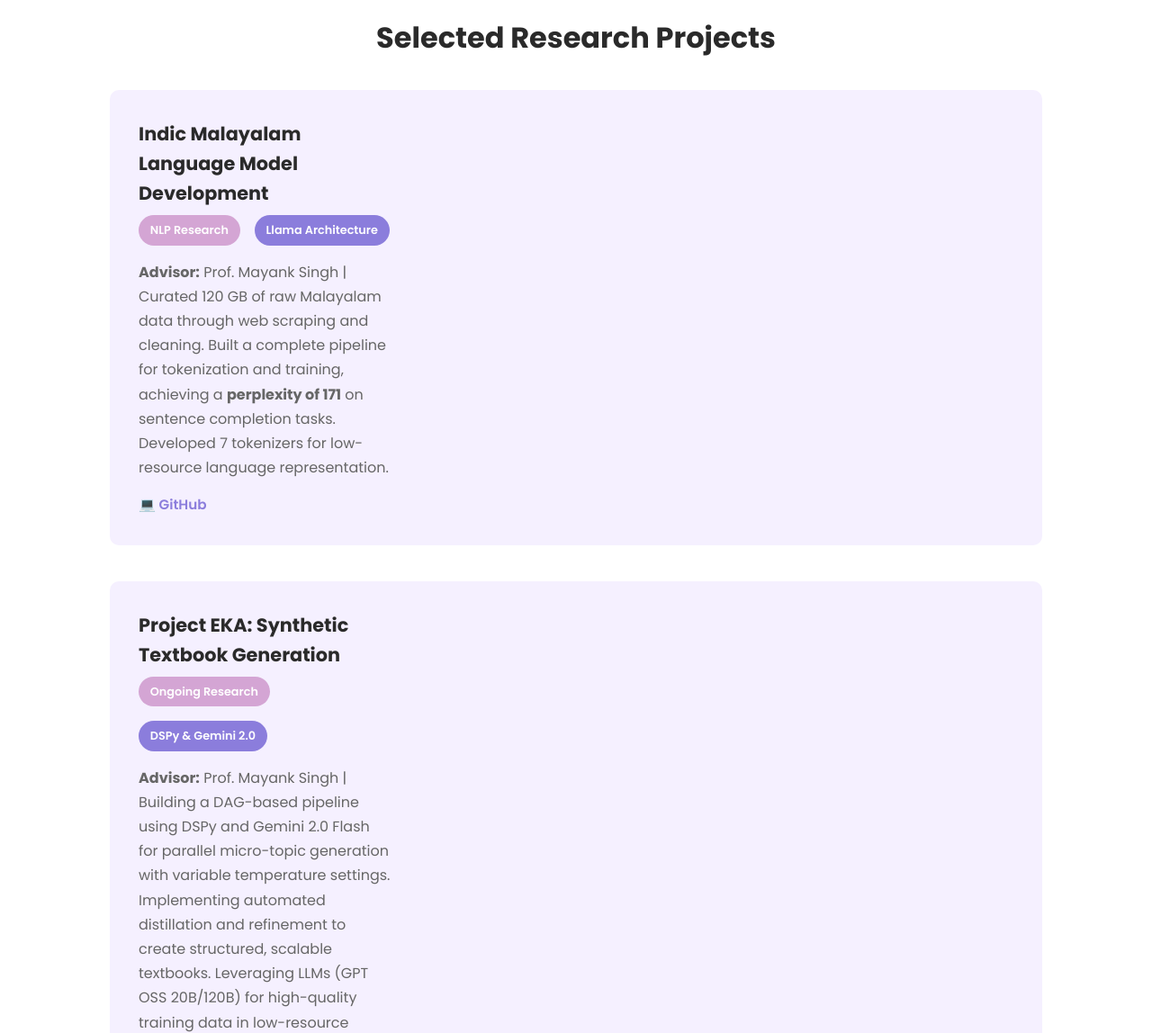
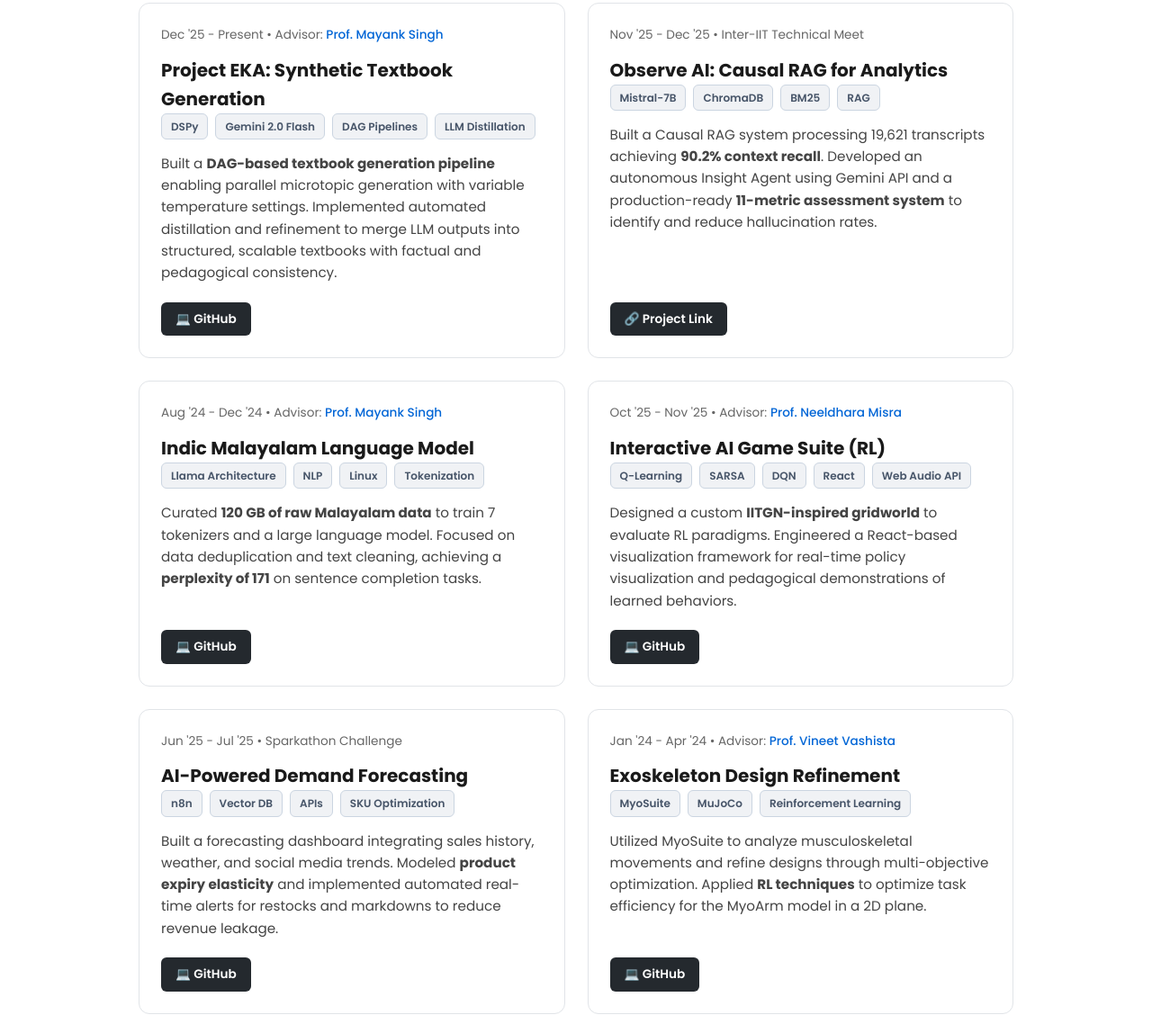
Before and after one commit to Mishrashrishti/shrishti-mishra.github.io, a plain HTML site: page index.html in a window 1280 px wide. Shown: the part 1652-2800 px from the top of the page at 90% size. Drawn offline with Linux system fonts and the light colour scheme.

Commit message:
Update index.html

```diff
--- a/index.html
+++ b/index.html
@@ -1,3 +1,4 @@
+
 <!DOCTYPE html>
 <html lang="en">
 <head>
@@ -606,7 +607,6 @@
 
       <p>Final-year undergraduate at <strong>IIT Gandhinagar</strong>, majoring in Mechanical Engineering with a Minor in Computer Science and Engineering. Dedicated to bridging the digital divide through <strong>Multilingual and Low-Resource NLP</strong>.</p>
 
-      <p><strong>Decision Analytics Associate at ZS Associates (2026)</strong></p>
 
       <div class="cta-buttons">
         <a href="#projects" class="btn btn-primary">View Projects</a>
@@ -638,121 +638,250 @@
         <p>Outside the lab, I am equally motivated by curiosity and community. I read widely, write occasionally, and enjoy conversations that stretch how I think. I like staying active—whether it's cycling around campus or playing tennis—and I often find that some of my best ideas come when I'm away from my laptop. I also enjoy bringing people together through hackathons and tech initiatives, creating spaces where learning, collaboration, and experimentation thrive.</p>
       </div>
     </div>
-  </section>
+  <section id="projects">
+  <h2>Selected Projects</h2>
 
-  <section id="projects">
-    <h2>Selected Research Projects</h2>
-    <div class="publications-grid">
+  <style>
+    .projects-grid {
+      display: grid;
+      grid-template-columns: repeat(auto-fit, minmax(350px, 1fr));
+      gap: 25px;
+      padding: 20px 0;
+    }
 
-      <div class="publication-card">
-        <div class="publication-content">
-          <h3>Indic Malayalam Language Model Development</h3>
-          <div class="publication-meta">
-            <span class="badge venue">NLP Research</span>
-            <span class="badge">Llama Architecture</span>
+    .project-card {
+      background: #ffffff;
+      border: 1px solid #e1e4e8;
+      border-radius: 12px;
+      padding: 24px;
+      transition: transform 0.2s, box-shadow 0.2s;
+      display: flex;
+      flex-direction: column;
+      justify-content: space-between;
+    }
+
+    .project-card:hover {
+      transform: translateY(-5px);
+      box-shadow: 0 10px 20px rgba(0,0,0,0.1);
+    }
+
+    .project-header h3 {
+      margin-top: 0;
+      color: #1a1a1a;
+      font-size: 1.25rem;
+    }
+
+    .project-meta {
+      font-size: 0.85rem;
+      color: #666;
+      margin-bottom: 12px;
+    }
+
+    .advisor-link {
+      color: #0366d6;
+      text-decoration: none;
+      font-weight: 500;
+    }
+
+    .tech-tags {
+      display: flex;
+      flex-wrap: wrap;
+      gap: 8px;
+      margin-bottom: 15px;
+    }
+
+    .tag {
+      background: #f0f2f5;
+      color: #475569;
+      padding: 4px 10px;
+      border-radius: 6px;
+      font-size: 0.75rem;
+      font-weight: 600;
+      border: 1px solid #cbd5e1;
+    }
+
+    .project-description {
+      font-size: 0.95rem;
+      line-height: 1.6;
+      color: #444;
+      margin-bottom: 20px;
+    }
+
+    .project-links {
+      display: flex;
+      gap: 12px;
+    }
+
+    .btn-link {
+      text-decoration: none;
+      font-size: 0.85rem;
+      font-weight: 600;
+      padding: 8px 16px;
+      border-radius: 6px;
+      transition: 0.2s;
+      display: inline-flex;
+      align-items: center;
+    }
+
+    .btn-primary {
+      background: #24292e;
+      color: white;
+    }
+
+    .btn-primary:hover {
+      background: #444;
+    }
+  </style>
+
+  <div class="projects-grid">
+
+    <div class="project-card">
+      <div class="project-header">
+        <div class="project-meta">Dec '25 - Present • Advisor: <a href="https://mayank4490.github.io/" class="advisor-link">Prof. Mayank Singh</a></div>
+        <h3>Project EKA: Synthetic Textbook Generation</h3>
+        <div class="tech-tags">
+          <span class="tag">DSPy</span>
+          <span class="tag">Gemini 2.0 Flash</span>
+          <span class="tag">DAG Pipelines</span>
+          <span class="tag">LLM Distillation</span>
         </div>
-          <p><strong>Advisor:</strong> Prof. Mayank Singh | Curated 120 GB of raw Malayalam data through web scraping and cleaning. Built a complete pipeline for tokenization and training, achieving a <strong>perplexity of 171</strong> on sentence completion tasks. Developed 7 tokenizers for low-resource language representation.</p>
-          <div class="publication-links">
-            <a href="https://github.com/Mishrashrishti/IndMalayalamLLM" target="_blank">💻 GitHub</a>
+        <p class="project-description">
+          Built a <strong>DAG-based textbook generation pipeline</strong> enabling parallel microtopic generation with variable temperature settings. Implemented automated distillation and refinement to merge LLM outputs into structured, scalable textbooks with factual and pedagogical consistency.
+        </p>
       </div>
+      <div class="project-links">
+        <a href="https://github.com/Mishrashrishti/ProjectEKA" class="btn-link btn-primary">💻 GitHub</a>
       </div>
     </div>
 
-      <div class="publication-card">
-        <div class="publication-content">
-          <h3>Project EKA: Synthetic Textbook Generation</h3>
-          <div class="publication-meta">
-            <span class="badge venue">Ongoing Research</span>
-            <span class="badge">DSPy & Gemini 2.0</span>
+    <div class="project-card">
+      <div class="project-header">
+        <div class="project-meta">Nov '25 - Dec '25 • Inter-IIT Technical Meet</div>
+        <h3>Observe AI: Causal RAG for Analytics</h3>
+        <div class="tech-tags">
+          <span class="tag">Mistral-7B</span>
+          <span class="tag">ChromaDB</span>
+          <span class="tag">BM25</span>
+          <span class="tag">RAG</span>
         </div>
-          <p><strong>Advisor:</strong> Prof. Mayank Singh | Building a DAG-based pipeline using DSPy and Gemini 2.0 Flash for parallel micro-topic generation with variable temperature settings. Implementing automated distillation and refinement to create structured, scalable textbooks. Leveraging LLMs (GPT OSS 20B/120B) for high-quality training data in low-resource educational contexts.</p>
-          <div class="publication-links">
-            <a href="https://github.com/Mishrashrishti/ProjectEKA" target="_blank">💻 GitHub</a>
+        <p class="project-description">
+          Built a Causal RAG system processing 19,621 transcripts achieving <strong>90.2% context recall</strong>. Developed an autonomous Insight Agent using Gemini API and a production-ready <strong>11-metric assessment system</strong> to identify and reduce hallucination rates.
+        </p>
       </div>
+      <div class="project-links">
+        <a href="https://iitgnacin-my.sharepoint.com/:u:/g/personal/22110050_iitgn_ac_in/IQClA4gKOYJCQZK9liFsgswjAfWRFBumVifQyWi3W__Pp_0?e=CleEN0" class="btn-link btn-primary">🔗 Project Link</a>
       </div>
     </div>
 
-      <div class="publication-card">
-        <div class="publication-content">
-          <h3>Observe AI: Causal RAG for Contact Center Analytics</h3>
-          <div class="publication-meta">
-            <span class="badge venue">Inter-IIT Tech Meet</span>
-            <span class="badge">Nov-Dec 2025</span>
+    <div class="project-card">
+      <div class="project-header">
+        <div class="project-meta">Aug '24 - Dec '24 • Advisor: <a href="https://mayank4490.github.io/" class="advisor-link">Prof. Mayank Singh</a></div>
+        <h3>Indic Malayalam Language Model</h3>
+        <div class="tech-tags">
+          <span class="tag">Llama Architecture</span>
+          <span class="tag">NLP</span>
+          <span class="tag">Linux</span>
+          <span class="tag">Tokenization</span>
         </div>
-          <p>Developed a Causal RAG system for processing 19,621 contact center transcripts with hybrid retrieval (BM25 + ChromaDB) and quantized Mistral-7B synthesis. Achieved <strong>90.2% context recall and 80% correctness</strong>. Built autonomous Insight Agent with multi-turn conversational reasoning and 11-metric evaluation framework identifying hallucination patterns.</p>
-          <div class="publication-links">
-            <a href="https://github.com/Mishrashrishti/ObserveAI-RAG" target="_blank">💻 GitHub</a>
+        <p class="project-description">
+          Curated <strong>120 GB of raw Malayalam data</strong> to train 7 tokenizers and a large language model. Focused on data deduplication and text cleaning, achieving a <strong>perplexity of 171</strong> on sentence completion tasks.
+        </p>
       </div>
+      <div class="project-links">
+        <a href="https://github.com/Mishrashrishti/NLP_Assignment_Team5/tree/main" class="btn-link btn-primary">💻 GitHub</a>
       </div>
     </div>
 
-      <div class="publication-card">
-        <div class="publication-content">
-          <h3>AI-Powered Demand Forecasting System</h3>
-          <div class="publication-meta">
-            <span class="badge venue">Sparkathon Challenge</span>
-            <span class="badge">Jun-Jul 2025</span>
+    <div class="project-card">
+      <div class="project-header">
+        <div class="project-meta">Oct '25 - Nov '25 • Advisor: <a href="https://scholar.google.co.in/citations?user=XFgieDYAAAAJ&hl=en" class="advisor-link">Prof. Neeldhara Misra</a></div>
+        <h3>Interactive AI Game Suite (RL)</h3>
+        <div class="tech-tags">
+          <span class="tag">Q-Learning</span>
+          <span class="tag">SARSA</span>
+          <span class="tag">DQN</span>
+          <span class="tag">React</span>
+          <span class="tag">Web Audio API</span>
         </div>
-          <p>Built intelligent demand forecasting dashboard integrating sales history, weather, local events, and social media trends for SKU-level inventory optimization. Implemented n8n workflows with Vector DB and APIs. Modeled product expiry elasticity and automated real-time alerts (restock, discounts, markdowns, inter-store transfers) reducing revenue leakage from stockouts and expiry.</p>
-          <div class="publication-links">
-            <a href="https://github.com/Mishrashrishti/DemandForecasting" target="_blank">💻 GitHub</a>
+        <p class="project-description">
+          Designed a custom <strong>IITGN-inspired gridworld</strong> to evaluate RL paradigms. Engineered a React-based visualization framework for real-time policy visualization and pedagogical demonstrations of learned behaviors.
+        </p>
       </div>
+      <div class="project-links">
+        <a href="https://github.com/nishishah05/CampusQuest-An-IITGN-inspired-Gridworld/tree/main" class="btn-link btn-primary">💻 GitHub</a>
       </div>
     </div>
 
-      <div class="publication-card">
-        <div class="publication-content">
-          <h3>Interactive AI Game Suite & RL Visualization</h3>
-          <div class="publication-meta">
-            <span class="badge venue">Reinforcement Learning</span>
-            <span class="badge">Oct-Nov 2025</span>
+    <div class="project-card">
+      <div class="project-header">
+        <div class="project-meta">Jun '25 - Jul '25 • Sparkathon Challenge</div>
+        <h3>AI-Powered Demand Forecasting</h3>
+        <div class="tech-tags">
+          <span class="tag">n8n</span>
+          <span class="tag">Vector DB</span>
+          <span class="tag">APIs</span>
+          <span class="tag">SKU Optimization</span>
         </div>
-          <p><strong>Advisor:</strong> Prof. Neeldhara Misra | Designed custom MDP environment (IITGN-inspired gridworld) comparing Q-Learning, SARSA, and DQN paradigms. Built interactive React-based visualization framework with functional components and Web Audio API for real-time policy visualization and pedagogical demonstrations.</p>
-          <div class="publication-links">
-            <a href="https://github.com/Mishrashrishti/RLGameSuite" target="_blank">💻 GitHub</a>
+        <p class="project-description">
+          Built a forecasting dashboard integrating sales history, weather, and social media trends. Modeled <strong>product expiry elasticity</strong> and implemented automated real-time alerts for restocks and markdowns to reduce revenue leakage.
+        </p>
       </div>
+      <div class="project-links">
+        <a href="https://github.com/Mishrashrishti/AI-Powered-Demand-Forecasting-System" class="btn-link btn-primary">💻 GitHub</a>
       </div>
     </div>
 
-      <div class="publication-card">
-        <div class="publication-content">
-          <h3>Enhancing Exoskeleton Design with MyoSuite and RL</h3>
-          <div class="publication-meta">
-            <span class="badge venue">Biomechanics Research</span>
-            <span class="badge">Jan-Apr 2024</span>
+    <div class="project-card">
+      <div class="project-header">
+        <div class="project-meta">Jan '24 - Apr '24 • Advisor: <a href="https://scholar.google.co.in/citations?user=-EJolg8AAAAJ&hl=en" class="advisor-link">Prof. Vineet Vashista</a></div>
+        <h3>Exoskeleton Design Refinement</h3>
+        <div class="tech-tags">
+          <span class="tag">MyoSuite</span>
+          <span class="tag">MuJoCo</span>
+          <span class="tag">Reinforcement Learning</span>
         </div>
-          <p><strong>Advisor:</strong> Prof. Vineet Vashista | Utilized MyoSuite simulation environment for musculoskeletal movement analysis and exoskeleton design refinement. Applied Deep Q-Networks (DQN) to optimize control policies for biomechanical systems. Replicated basic elbow and finger movements using MuJoCo physics engine.</p>
-          <div class="publication-links">
-            <a href="https://github.com/Mishrashrishti/ExoskeletonRL" target="_blank">💻 GitHub</a>
+        <p class="project-description">
+          Utilized MyoSuite to analyze musculoskeletal movements and refine designs through multi-objective optimization. Applied <strong>RL techniques</strong> to optimize task efficiency for the MyoArm model in a 2D plane.
+        </p>
       </div>
+      <div class="project-links">
+        <a href="https://github.com/Mishrashrishti/Enhancing-Exoskeleton-Design-with-MyoSuite-and-Reinforcement-Learning" class="btn-link btn-primary">💻 GitHub</a>
       </div>
     </div>
 
-      <div class="publication-card">
-        <div class="publication-content">
-          <h3>Human Activity Recognition from Wearables</h3>
-          <div class="publication-meta">
-            <span class="badge venue">Classification & Time Series</span>
-            <span class="badge">Jan-Apr 2024</span>
+    <div class="project-card">
+      <div class="project-header">
+        <div class="project-meta">Jan '24 - Apr '24 • Advisor: <a href="https://nipunbatra.github.io/" class="advisor-link">Prof. Nipun Batra</a></div>
+        <h3>Human Activity Recognition</h3>
+        <div class="tech-tags">
+          <span class="tag">Decision Tree</span>
+          <span class="tag">tsfel</span>
+          <span class="tag">UCI-HAR Dataset</span>
         </div>
-          <p><strong>Advisor:</strong> Prof. Nipun Batra | Trained decision tree classifier on UCI-HAR dataset with 3-axial acceleration and angular velocity data from 30 subjects. Achieved <strong>86%+ accuracy</strong> through feature engineering with tsfel library and hyperparameter optimization. Tested on self-collected wearable sensor data.</p>
-          <div class="publication-links">
-            <a href="https://github.com/Mishrashrishti/HAR-Wearables" target="_blank">💻 GitHub</a>
+        <p class="project-description">
+          Trained a classifier on 3-axial accelerometer data from 30 subjects. Achieved <strong>86%+ accuracy</strong> on self-collected testing data through advanced featurization and hyperparameter optimization.
+        </p>
       </div>
+      <div class="project-links">
+        <a href="https://github.com/Mishrashrishti/Human-Activity-Recognition" class="btn-link btn-primary">💻 GitHub</a>
       </div>
     </div>
 
-      <div class="publication-card">
-        <div class="publication-content">
-          <h3>Wearable Device Ecosystem for Detection of Child Abuse</h3>
-          <div class="publication-meta">
-            <span class="badge venue">Social Impact</span>
-            <span class="badge">May-Jul 2023</span>
+    <div class="project-card">
+      <div class="project-header">
+        <div class="project-meta">May '23 - Jul '23 • Advisor: <a href="https://scholar.google.com/citations?user=tYqY-VoAAAAJ&hl=en" class="advisor-link">Prof. Udit Bhatia</a></div>
+        <h3>Child Abuse Detection Ecosystem</h3>
+        <div class="tech-tags">
+          <span class="tag">Wearable Tech</span>
+          <span class="tag">MLP</span>
+          <span class="tag">Pattern Recognition</span>
         </div>
-          <p><strong>Advisor:</strong> Prof. Udit Bhatia | Created prototype comprising wearable sensor technology and mobile application for real-time alerts to guardians. Deployed multilayer perceptron (MLP) model for force classification (good/bad touch) using threshold-based pattern recognition over 4-second intervals. Included mental health monitoring features.</p>
-          <div class="publication-links">
-            <a href="https://github.com/Mishrashrishti/ChildAbuse-Detection" target="_blank">💻 GitHub</a>
+        <p class="project-description">
+          Developed a wearable prototype using a <strong>Multilayer Perceptron (MLP)</strong> model to classify "good vs bad touch" based on force values. Includes real-time guardian alerts and mental health monitoring.
+        </p>
       </div>
+      <div class="project-links">
+        <a href="https://www.linkedin.com/in/shrishti-mishra-319203277/details/projects/" class="btn-link btn-primary">🔗 LinkedIn Link</a>
       </div>
     </div>
 
```
Lines whose indentation alone changed are shown as unchanged.
